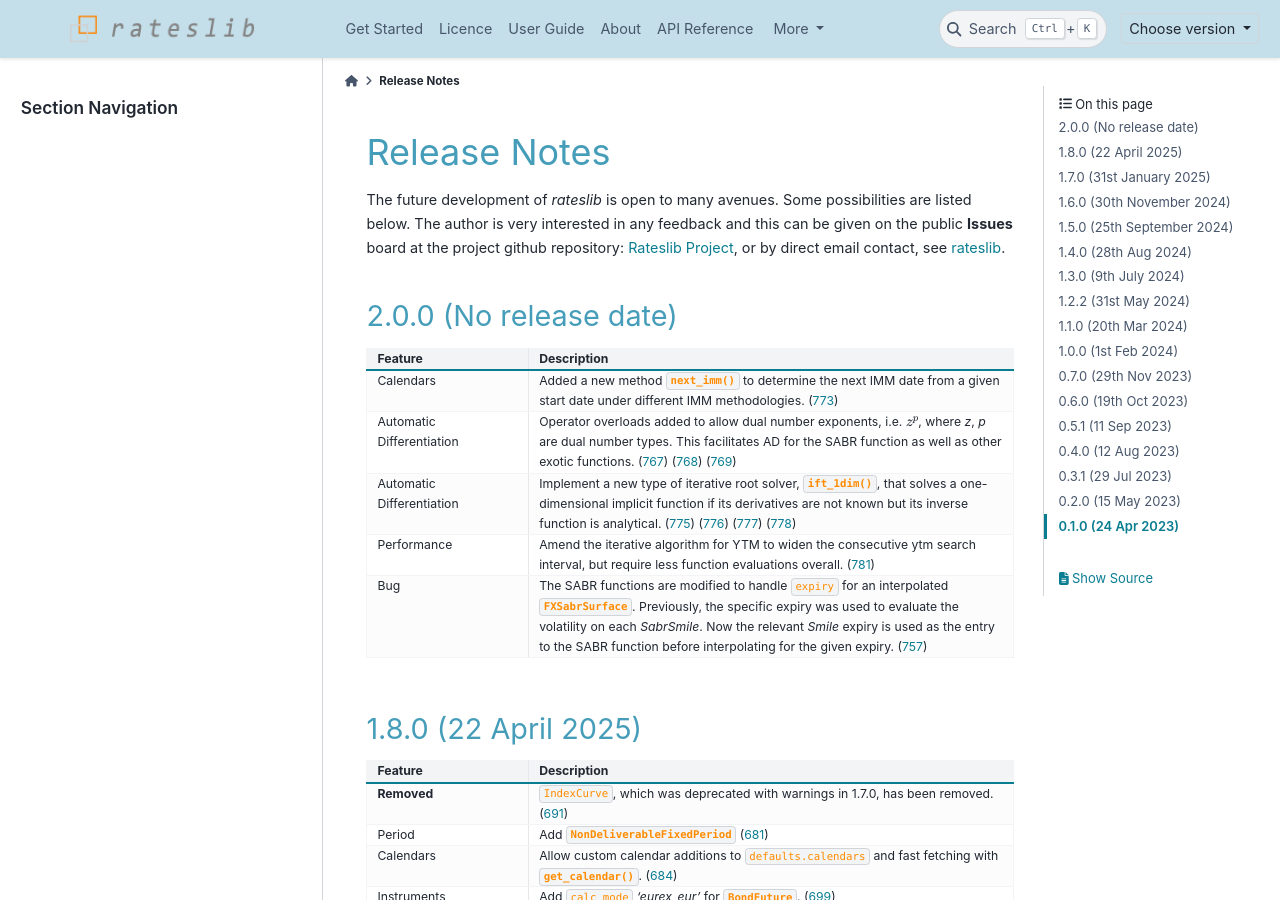
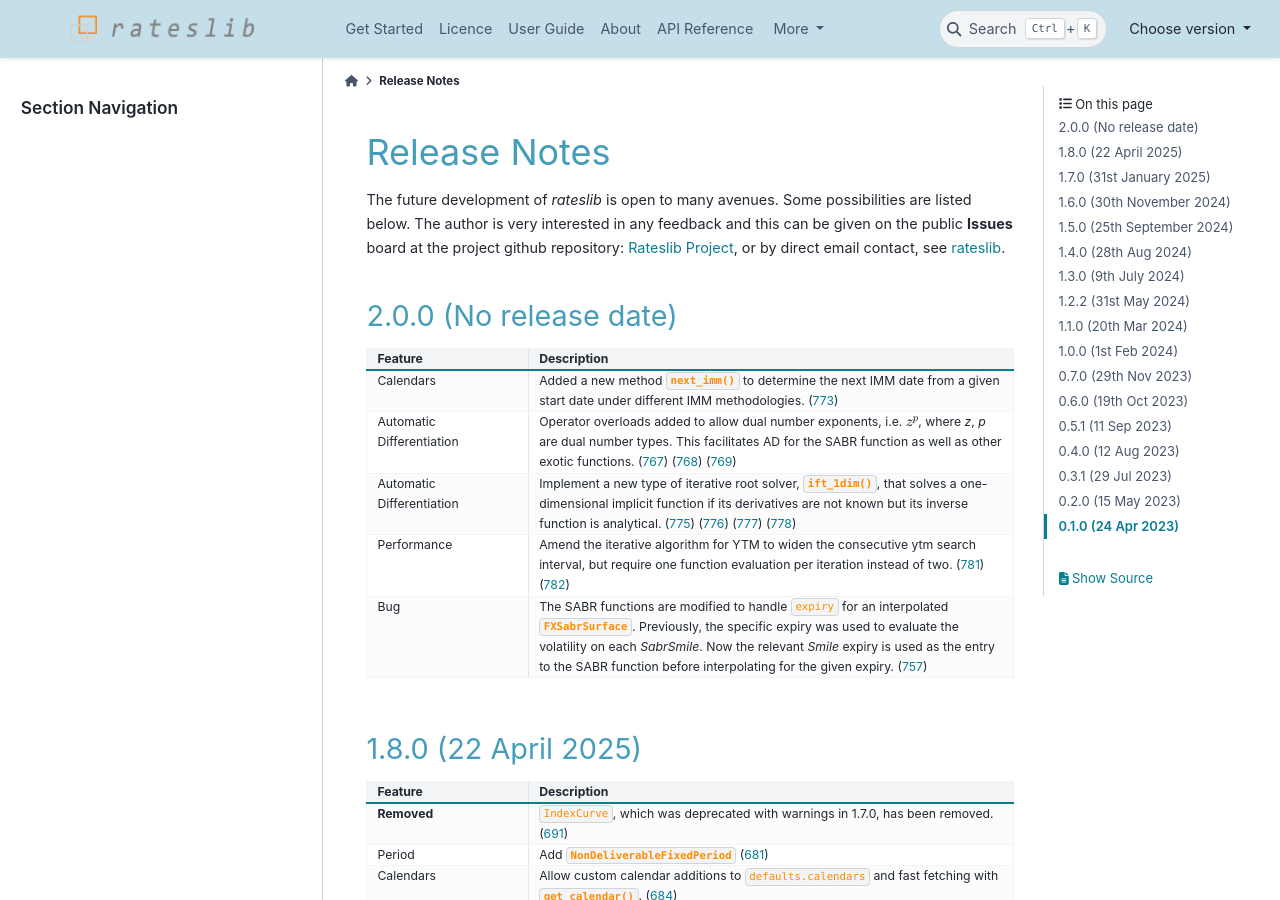
Before and after one commit to attack68/rateslib, a Sphinx documentation site: the page built from docs/source/i_whatsnew.rst, in a window 1280 px wide and 900 px high. Built offline with Sphinx 7.4.7 and the PyData theme 0.15.4, drawn with Linux system fonts in a browser that asks for light colours; comment, search, counter and statistics services are not loaded.

```diff
--- a/docs/source/i_whatsnew.rst
+++ b/docs/source/i_whatsnew.rst
@@ -42,8 +42,9 @@ email contact, see `rateslib <https://rateslib.com>`_.
        (`778 <https://github.com/attack68/rateslib/pull/778>`_)
    * - Performance
      - Amend the iterative algorithm for YTM to widen the consecutive ytm search
-       interval, but require less function evaluations overall.
+       interval, but require one function evaluation per iteration instead of two.
        (`781 <https://github.com/attack68/rateslib/pull/781>`_)
+       (`782 <https://github.com/attack68/rateslib/pull/782>`_)
    * - Bug
      - The SABR functions are modified to handle ``expiry`` for an interpolated
        :class:`~rateslib.fx_volatility.FXSabrSurface`. Previously, the specific expiry was used to
```
